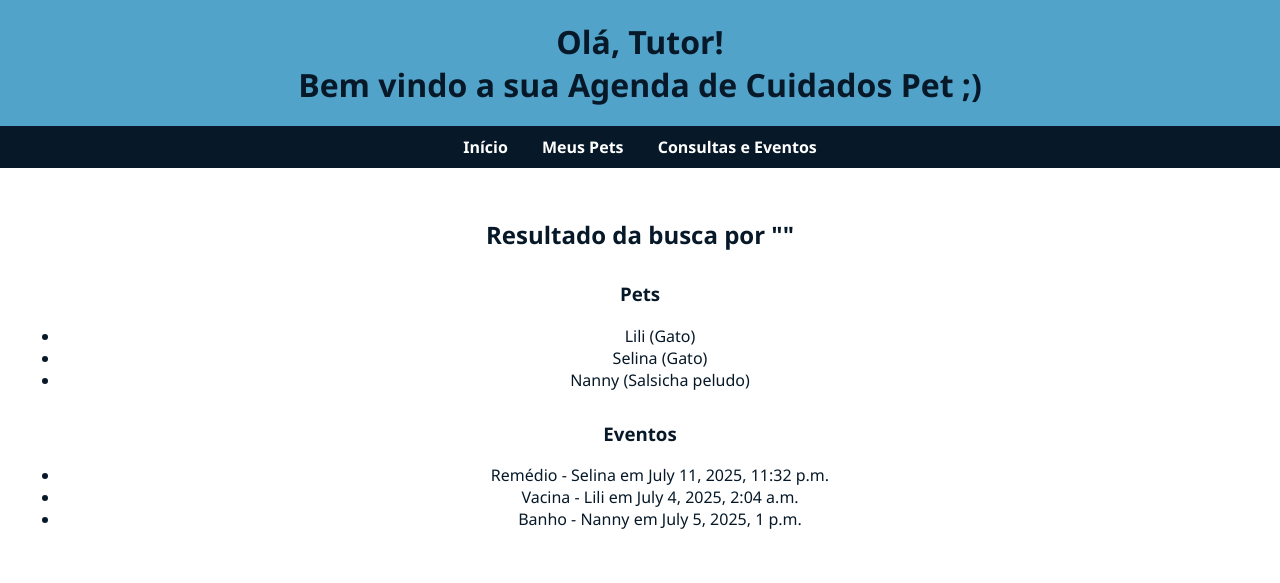
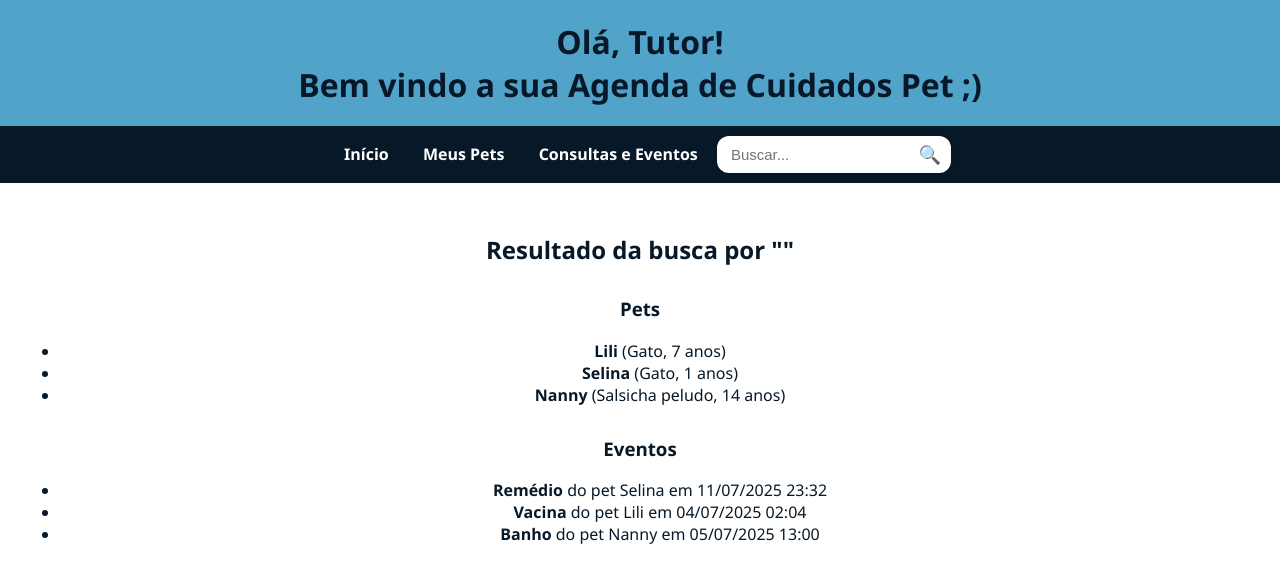
Before and after one commit to fefmatioli/agenda-cuidados-pets, a Django app: page /buscar/ in a window 1280 px wide. Shown: the top 583 px of the page. Run offline with Django 5.2, Linux system fonts and the light colour scheme; data comes from the database, SQL or seed files in the repository; both versions use the stored data as it was after the commit.

Commit message:
Busca implementada e visual alterado

```diff
--- a/agenda/static/css/estilo.css
+++ b/agenda/static/css/estilo.css
@@ -121,3 +121,37 @@ h2, h3 {
 .card-buttons {
     margin-top: 10px;
 }
+
+.form-busca {
+    position: relative;
+    display: inline-block;
+}
+
+.form-busca input[type="text"] {
+    padding: 10px 40px 10px 14px;
+    border: none;
+    border-radius: 12px;
+    background-color: #ffffff;
+    box-shadow: 0 2px 5px rgba(0,0,0,0.15);
+    font-size: 15px;
+    width: 180px;
+    transition: width 0.3s ease;
+}
+
+.form-busca input[type="text"]:focus {
+    outline: none;
+    width: 220px;
+}
+
+.emoji-busca {
+    position: absolute;
+    top: 50%;
+    right: 10px;
+    transform: translateY(-50%);
+    border: none;
+    background: none;
+    font-size: 18px;
+    cursor: pointer;
+    padding: 0;
+    color: gray;
+}
--- a/agenda/templates/agenda/base.html
+++ b/agenda/templates/agenda/base.html
@@ -15,6 +15,10 @@
         <a href="{% url 'home' %}">Início</a>
         <a href="{% url 'listar_pets' %}">Meus Pets</a>
         <a href="{% url 'listar_eventos' %}">Consultas e Eventos</a>
+        <form action="{% url 'buscar' %}" method="get" class="form-busca">
+            <input type="text" name="q" placeholder="Buscar..." required>
+            <button type="submit" class="emoji-busca">🔍</button>
+        </form>
     </nav>
 
     <div class="container">
--- a/agenda/templates/agenda/busca.html
+++ b/agenda/templates/agenda/busca.html
@@ -3,20 +3,24 @@
   <h2>Resultado da busca por "{{ termo }}"</h2>
 
   <h3>Pets</h3>
+  {% if pets %}
     <ul>
       {% for pet in pets %}
-      <li>{{ pet.nome }} ({{ pet.especie }})</li>
-    {% empty %}
-      <li>Nenhum pet encontrado.</li>
+        <li><strong>{{ pet.nome }}</strong> ({{ pet.especie }}, {{ pet.idade }} anos)</li>
       {% endfor %}
     </ul>
+  {% else %}
+    <p>Nenhum pet encontrado.</p>
+  {% endif %}
 
   <h3>Eventos</h3>
+  {% if eventos %}
     <ul>
       {% for evento in eventos %}
-      <li>{{ evento.get_tipo_display }} - {{ evento.pet.nome }} em {{ evento.data }}</li>
-    {% empty %}
-      <li>Nenhum evento encontrado.</li>
+        <li><strong>{{ evento.get_tipo_display }}</strong> do pet {{ evento.pet.nome }} em {{ evento.data|date:"d/m/Y H:i" }}</li>
       {% endfor %}
     </ul>
+  {% else %}
+    <p>Nenhum evento encontrado.</p>
+  {% endif %}
 {% endblock %}
--- a/agenda/views.py
+++ b/agenda/views.py
@@ -2,6 +2,7 @@ from django.shortcuts import render, get_object_or_404, redirect
 from .models import Pet, Evento
 from .forms import PetForm, EventoForm
 from datetime import date
+import unicodedata #normalização de texto
 
 def home(request):
     eventos = Evento.objects.filter(data__gte=date.today()).order_by('data')
@@ -59,8 +60,19 @@ def remover_evento(request, id):
     evento.delete()
     return redirect('listar_eventos')
 
+def remover_acentos(texto):
+    return unicodedata.normalize('NFKD', texto).encode('ASCII', 'ignore').decode('utf-8')
+
 def buscar(request):
-    termo = request.GET.get('q', '')
-    pets = Pet.objects.filter(nome__icontains=termo)
-    eventos = Evento.objects.filter(tipo__icontains=termo)
-    return render(request, 'agenda/busca.html', {'pets': pets, 'eventos': eventos, 'termo': termo})
+    termo_original = request.GET.get('q', '')
+    termo = remover_acentos(termo_original.lower())
+
+    pets = Pet.objects.filter(nome__icontains=termo_original)
+    eventos = Evento.objects.filter(
+        nome__icontains=termo_original
+    ) | Evento.objects.filter(
+        tipo__icontains=termo
+    ) | Evento.objects.filter(
+        pet__nome__icontains=termo_original
+    )
+    return render(request, 'agenda/busca.html', {'pets': pets, 'eventos': eventos, 'termo': termo_original})
--- /dev/null
+++ b/requirements.txt
@@ -0,0 +1,2 @@
+Django==5.2.3
+Pillow==10.3.0
```
Also changed, not shown: db.sqlite3, media/pets/Nanny.jpg (added). Lines whose indentation alone changed are shown as unchanged.
